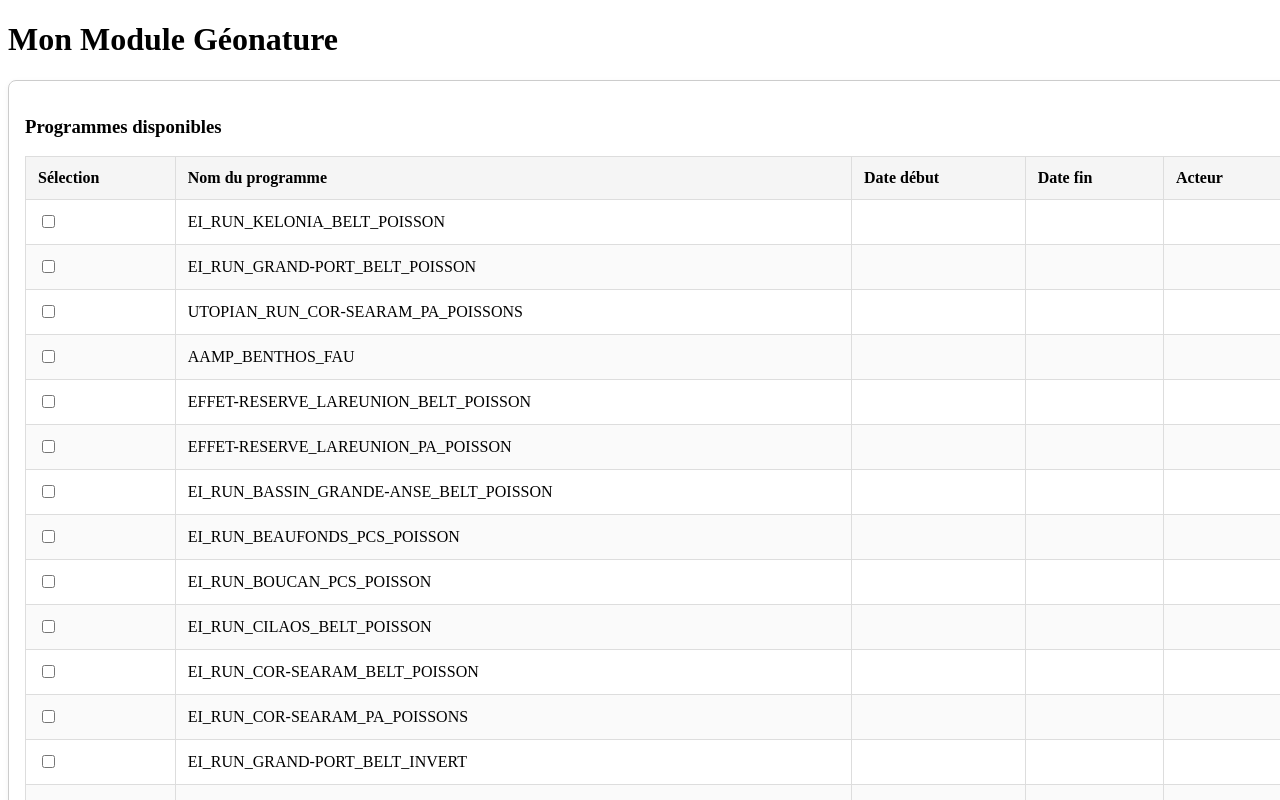
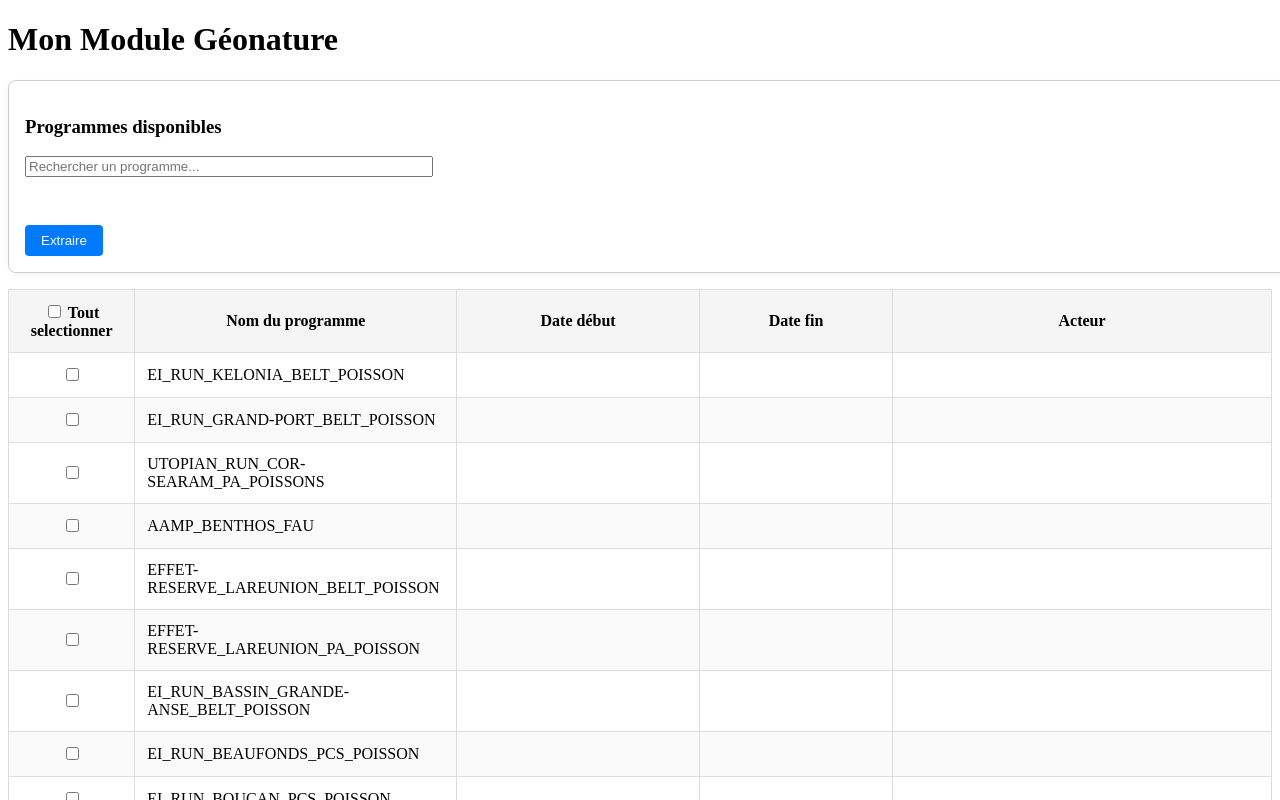
Before and after one commit to basileandre056/geonature_quadrige_extraction, an Angular app: page / in a window 1280 px wide. Shown: the top 800 px of the page. Built offline with nearby package versions, Linux system fonts and the light colour scheme.

Commit message:
ajout d'une barre de recherche et d'un checkbox pour selectionner tous les prgrm

```diff
--- a/src/app/programmes/programmes.html
+++ b/src/app/programmes/programmes.html
@@ -1,10 +1,30 @@
 <div class="card">
   <h3>Programmes disponibles</h3>
+
+  <input
+    type="text"
+    [(ngModel)]="searchText"
+    placeholder="Rechercher un programme..."
+    class="form-control search-bar"
+  />
+
+  <!-- Le bouton est désactivé seulement quand isLoading est true -->
+  <button (click)="extraireDonnees()" [disabled]="isLoading" class="extract-btn">
+    {{ isLoading ? 'Extraction en cours...' : 'Extraire' }}
+  </button>
+</div>
 
   <table class="programmes-table">
     <thead>
   <tr>
-        <th>Sélection</th>
+    <th>
+      <input
+        type="checkbox"
+        [(ngModel)]="allSelected"
+        (change)="toggleAll()"
+      />
+    Tout selectionner
+    </th>
     <th>Nom du programme</th>
     <th>Date début</th>
     <th>Date fin</th>
@@ -12,7 +32,7 @@
   </tr>
 </thead>
     <tbody>
-      <tr *ngFor="let prog of programmes">
+      <tr *ngFor="let prog of filteredProgrammes">
         <td><input type="checkbox" [(ngModel)]="prog.checked" name="{{ prog.name }}" /></td>
         <td>{{ prog.name }}</td>
         <td>{{ prog.startDate || '' }}</td>
@@ -22,10 +42,6 @@
     </tbody>
   </table>
 
-<!-- Le bouton est désactivé seulement quand isLoading est true -->
-<button (click)="extraireDonnees()" [disabled]="isLoading">
-  {{ isLoading ? 'Extraction en cours...' : 'Extraire' }}
-</button>
 
 <p>{{ message }}</p>
 
--- a/src/app/programmes/programmes.scss
+++ b/src/app/programmes/programmes.scss
@@ -7,28 +7,15 @@
   box-shadow: 0 2px 6px rgba(0, 0, 0, 0.05);
 }
 
-.programmes-table {
-  width: 100%;
-  border-collapse: collapse;
-  margin-bottom: 1rem;
+/* Barre de recherche */
+.search-bar {
+  display: block;
+  width: 400px;        /* largeur fixe */
+  max-width: 100%;     /* responsive */
+  margin-bottom: 2rem; /* espace avec le bouton */
 }
 
-.programmes-table th,
-.programmes-table td {
-  border: 1px solid #ddd;
-  padding: 0.75rem;
-  text-align: left;
-}
-
-.programmes-table th {
-  background-color: #f5f5f5;
-  font-weight: bold;
-}
-
-.programmes-table tr:nth-child(even) {
-  background-color: #fafafa;
-}
-
+/* Boutons */
 button {
   margin-top: 1rem;
   padding: 0.5rem 1rem;
@@ -42,3 +29,51 @@ button {
 button:hover {
   background-color: #0056b3;
 }
+
+/* Tableau programmes */
+.programmes-table {
+  width: 100%;
+  border-collapse: collapse;
+  margin-bottom: 1rem;
+}
+
+/* Titres centrés et uniformisés */
+.programmes-table th {
+  background-color: #f5f5f5;
+  font-weight: bold;
+  text-align: center;
+  padding: 0.75rem;
+  border: 1px solid #ddd;
+}
+
+/* Cellules */
+.programmes-table td {
+  border: 1px solid #ddd;
+  padding: 0.75rem;
+  text-align: left;
+}
+
+/* Première colonne (checkbox) étroite et centrée */
+.programmes-table th:first-child,
+.programmes-table td:first-child {
+  width: 10%;
+  text-align: center;
+  vertical-align: middle;
+}
+
+/* Deuxième colonne (Nom du programme) */
+.programmes-table th:nth-child(2),
+.programmes-table td:nth-child(2) {
+  width: 25%;
+}
+
+/* Dernière colonne (Acteur) */
+.programmes-table th:nth-child(5),
+.programmes-table td:nth-child(5) {
+  width: 30%;
+}
+
+/* Lignes alternées grises */
+.programmes-table tr:nth-child(even) {
+  background-color: #fafafa;
+}
--- a/src/app/programmes/programmes.ts
+++ b/src/app/programmes/programmes.ts
@@ -42,7 +42,24 @@ export class Programmes {
   message: string = '';
   isLoading: boolean = false; //  variable pour gérer l'état du bouton extraire
 
+  allSelected = false; // Variable pour gérer la sélection de tous les programmes
+
+  searchText: string = ''; // le texte tapé dans la barre
+
   constructor(private http: HttpClient) {}
+
+  get filteredProgrammes() {
+  if (!this.searchText) {
+    return this.programmes;
+  }
+  return this.programmes.filter(p =>
+    p.name.toLowerCase().includes(this.searchText.toLowerCase())
+  );
+}
+
+  toggleAll() {
+  this.programmes.forEach(p => p.checked = this.allSelected);
+}
 
 extraireDonnees() {
   // Récupère les noms des programmes cochés
```
Lines whose indentation alone changed are shown as unchanged.
